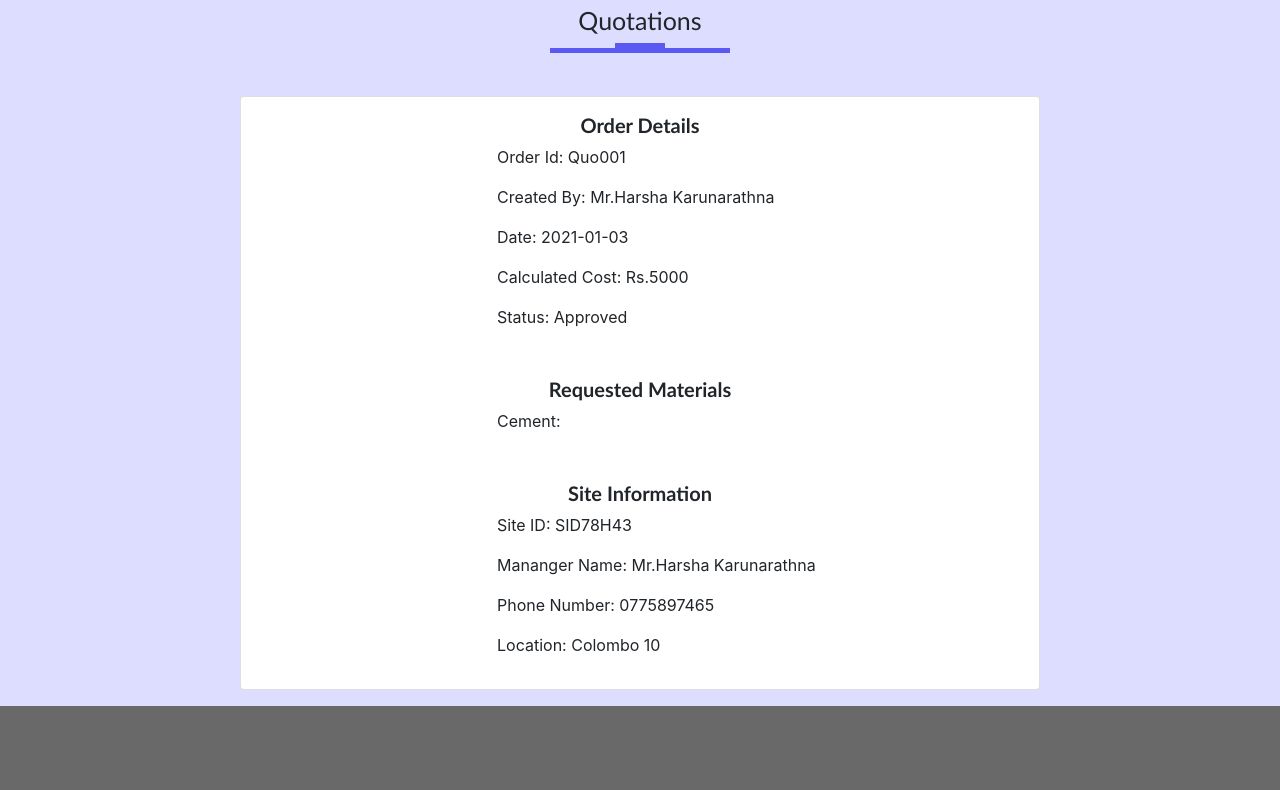
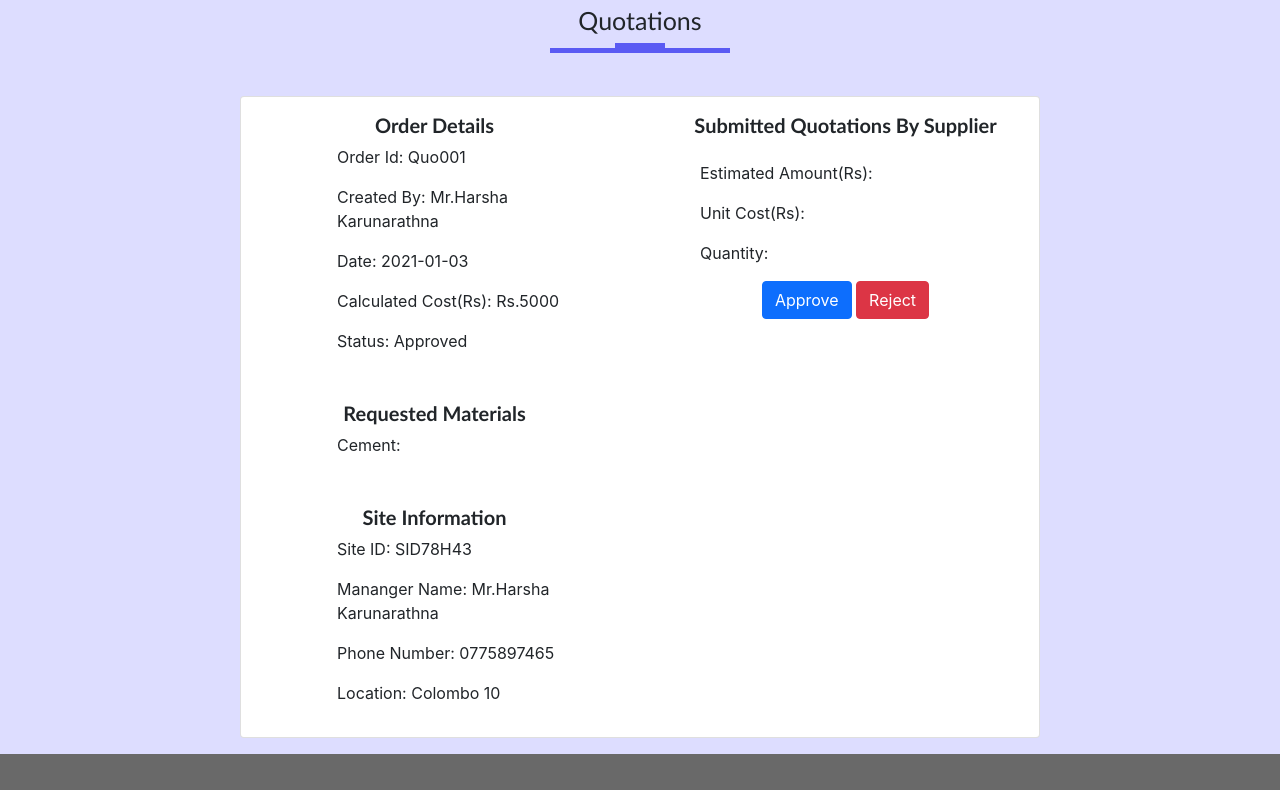
Before and after one commit to maheshi98/CSSE_WE_15, a React (Create React App) app in the folder procurement-frontend/: page /viewQuotation/1 in a window 1280 px wide. Shown: the top 790 px of the page. Built offline with nearby package versions, Linux system fonts and the light colour scheme; no server answers.

Commit message:
invoice frontend

```diff
--- a/procurement-frontend/src/Component/OrderDetails/Details.jsx
+++ b/procurement-frontend/src/Component/OrderDetails/Details.jsx
@@ -102,7 +102,7 @@ export default class Details extends Component {
                                 <p>Order Id: {this.state.orderId}</p>
                                 <p>Created By: Mr.Harsha Karunarathna</p>
                                 <p>Date: {this.state.deadLine.split('T')[0]}</p>
-                                <p>Calculated Cost: {this.state.totalCost}</p>
+                                <p>Calculated Cost (Rs): {this.state.totalCost}</p>
                                 <p>Status: {this.state.status}</p></div>
                         </Card.Body>
                         <Card.Body>
--- a/procurement-frontend/src/Component/Quatations/Quotations.jsx
+++ b/procurement-frontend/src/Component/Quatations/Quotations.jsx
@@ -60,13 +60,13 @@ export default class Quotation extends Component {
                                 <p>Date Period</p>
                             </div>
                             <div class="table-cell">
-                                <p>Unit Cost</p>
+                                <p>Unit Cost(Rs)</p>
                             </div>
                             <div class="table-cell">
                                 <p>Quantity</p>
                             </div>
                             <div class="table-cell">
-                                <p>Estimated Amount</p>
+                                <p>Estimated Amount(Rs)</p>
                             </div>
                             <div class="table-cell">
                                 <p>Actions</p>
--- a/procurement-frontend/src/Component/ViewQuotation/ViewQuotation.jsx
+++ b/procurement-frontend/src/Component/ViewQuotation/ViewQuotation.jsx
@@ -1,6 +1,6 @@
 import React, { Component } from 'react';
 import { Link } from 'react-router-dom';
-import { Card, Button, Row } from 'react-bootstrap';
+import { Card, Button, Row, Col } from 'react-bootstrap';
 import OrderService from '../../Services/OrderService';
 
 export default class ViewQuotation extends Component {
@@ -42,6 +42,53 @@ export default class ViewQuotation extends Component {
     }
 
     handleEvent() { }
+    approve(e) {
+
+        e.preventDefault();
+        let invoice = {
+            invoiceId: this.state.invoiceId,
+            supplierName: this.state.supplierName,
+            estimatedAmount: this.state.estimatedAmount,
+            unitCost: this.state.supplierName,
+            materialName: this.state.materialName,
+            quantity: this.state.quantity,
+            approvedBy: window.sessionStorage.getItem("UserId"),
+            status: "APPROVED",
+        };
+        console.log("DETAILS ADDED SUCCESSFUL ", invoice);
+        OrderService.changeStatus(this.state.id, invoice).then(res => {
+            this.setState({ "updateShow": true });
+            setTimeout(() => this.setState({ "updateShow": false }), 3000)
+            let pet;
+            this.setState({ pet: res.data });
+            alert("Successfuly UPDATED!")
+        })
+
+    }
+
+    reject(e) {
+
+        e.preventDefault();
+        let invoice = {
+            invoiceId: this.state.invoiceId,
+            supplierName: this.state.supplierName,
+            estimatedAmount: this.state.estimatedAmount,
+            unitCost: this.state.supplierName,
+            materialName: this.state.materialName,
+            quantity: this.state.quantity,
+            approvedBy: window.sessionStorage.getItem("UserId"),
+            status: "REJECTED",
+        };
+        console.log("DETAILS ADDED SUCCESSFUL ", invoice);
+        OrderService.changeStatus(this.state.id, invoice).then(res => {
+            this.setState({ "updateShow": true });
+            setTimeout(() => this.setState({ "updateShow": false }), 3000)
+            let pet;
+            this.setState({ pet: res.data });
+            alert("Successfuly REJECTED!")
+        })
+
+    }
 
     // Class Properties (Stage 3 Proposal)
     handler = () => { this.setState() }
@@ -53,30 +100,45 @@ export default class ViewQuotation extends Component {
                     <div class="text-center">
                         <h1 class="head-title">Quotations</h1>
                     </div>
+
                     <div style={{ marginLeft: '0rem' }}>
                         <Card style={{ width: '50rem', marginTop: '1rem', marginBottom: '1rem' }} >
+                            <Row><Col>
                                 <Card.Body style={{ marginLeft: '0rem' }}>
                                     <Card.Title><b>Order Details</b></Card.Title>
-                                <div style={{ textAlign: 'initial', marginLeft: '15rem' }}>
+                                    <div style={{ textAlign: 'initial', marginLeft: '5rem' }}>
                                         <p>Order Id: Quo001</p>
                                         <p>Created By: Mr.Harsha Karunarathna</p>
                                         <p>Date: 2021-01-03</p>
-                                    <p>Calculated Cost: Rs.5000</p>
+                                        <p>Calculated Cost(Rs): Rs.5000</p>
                                         <p>Status: Approved</p></div>
                                 </Card.Body>
                                 <Card.Body style={{ marginLeft: '0rem' }}>
                                     <Card.Title><b>Requested Materials</b></Card.Title>
-                                <div style={{ textAlign: 'initial', marginLeft: '15rem' }}>
+                                    <div style={{ textAlign: 'initial', marginLeft: '5rem' }}>
                                         <p>Cement: </p></div>
                                 </Card.Body>
                                 <Card.Body style={{ marginLeft: '0rem' }}>
                                     <Card.Title><b>Site Information</b></Card.Title>
-                                <div style={{ textAlign: 'initial', marginLeft: '15rem' }}>
+                                    <div style={{ textAlign: 'initial', marginLeft: '5rem' }}>
                                         <p>Site ID: SID78H43</p>
                                         <p>Mananger Name: Mr.Harsha Karunarathna</p>
                                         <p>Phone Number: 0775897465</p>
                                         <p>Location: Colombo 10</p></div>
                                 </Card.Body>
+                            </Col><Col>
+                                    <div style={{ marginTop: '1rem' }}>
+                                        <Card.Title><b>Submitted Quotations By Supplier</b></Card.Title>
+                                        <Card.Body style={{ marginLeft: '0rem', borderWidth: '0.5rem' }}>
+                                            <div style={{ textAlign: 'initial', marginLeft: '2rem' }}>
+                                                <p>Estimated Amount(Rs): </p>
+                                                <p>Unit Cost(Rs): </p>
+                                                <p>Quantity: </p>
+                                            </div>
+                                            <Button onClick={e => this.approve(e)} variant="primary">Approve</Button>{' '}
+                                            <Button onClick={e => this.reject(e)} variant="danger">Reject</Button>
+                                        </Card.Body></div>
+                                </Col></Row>
                         </Card>
                     </div>
                 </Row>
--- a/procurement-frontend/src/Services/QuotationService.jsx
+++ b/procurement-frontend/src/Services/QuotationService.jsx
@@ -13,5 +13,8 @@ class QuotationService {
         return axios.post('http://localhost:8080/quotation/create', quotation);
 
     }
+    getInvoiceByOrderID(id){
+        return axios.get('http://localhost:8080/quotation/getById/' + id);
+    }
 }
 export default new QuotationService();
```
Lines whose indentation alone changed are shown as unchanged.
